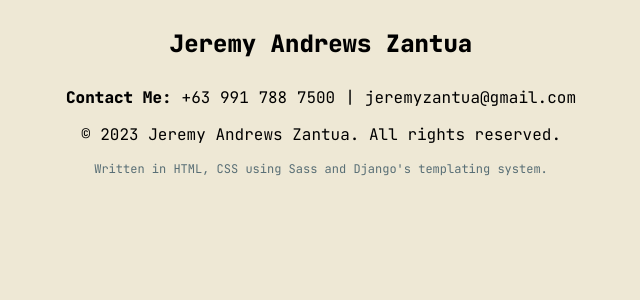
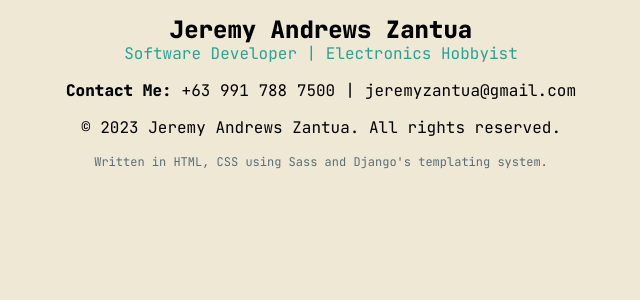
Before and after one commit to Cyphred/personal-website-v1, a Django app: page /services in a window 1280 px wide. Shown: the top 300 px of the page, without its empty margins (319-959 px from the left). Run offline with Django 4.2, Linux system fonts and the light colour scheme; style sheets or scripts are compiled from the project's sources; some libraries are stand-ins or nearby versions.

Commit message:
Adds subtitle to home nav link

```diff
--- a/personal_website/static/css/navbar.css
+++ b/personal_website/static/css/navbar.css
@@ -1,6 +1,9 @@
 nav a {
   text-decoration: none;
   color: inherit;
+}
+nav a.home-link {
+  line-height: 25%;
 }
 nav a:hover {
   text-decoration: underline;
@@ -8,5 +11,8 @@ nav a:hover {
 nav .nav-title {
   font-weight: 800;
 }
+nav .subtitle {
+  color: #2aa198;
+}
 
 /*# sourceMappingURL=navbar.css.map */
--- a/personal_website/static/css/navbar.scss
+++ b/personal_website/static/css/navbar.scss
@@ -4,6 +4,10 @@ nav {
   a {
     text-decoration: none;
     color: inherit;
+  }
+
+  a.home-link {
+    line-height: 25%;
   }
 
   a:hover {
@@ -13,4 +17,8 @@ nav {
   .nav-title {
     font-weight: 800;
   }
+
+  .subtitle {
+    color: colors.$cyan;
+  }
 }
--- a/personal_website/templates/navbar.html
+++ b/personal_website/templates/navbar.html
@@ -5,9 +5,10 @@
 {% endblock %}
 
 <nav >
-  <a href="{% url 'main:index' %}">
+  <a class="home-link" href="{% url 'main:index' %}">
     <h1 class="nav-title">
       Jeremy Andrews Zantua
     </h1>
+    <p class="subtitle">Software Developer | Electronics Hobbyist</p>
   </a>
 </nav>
```
Also changed, not shown: 1 other file.
